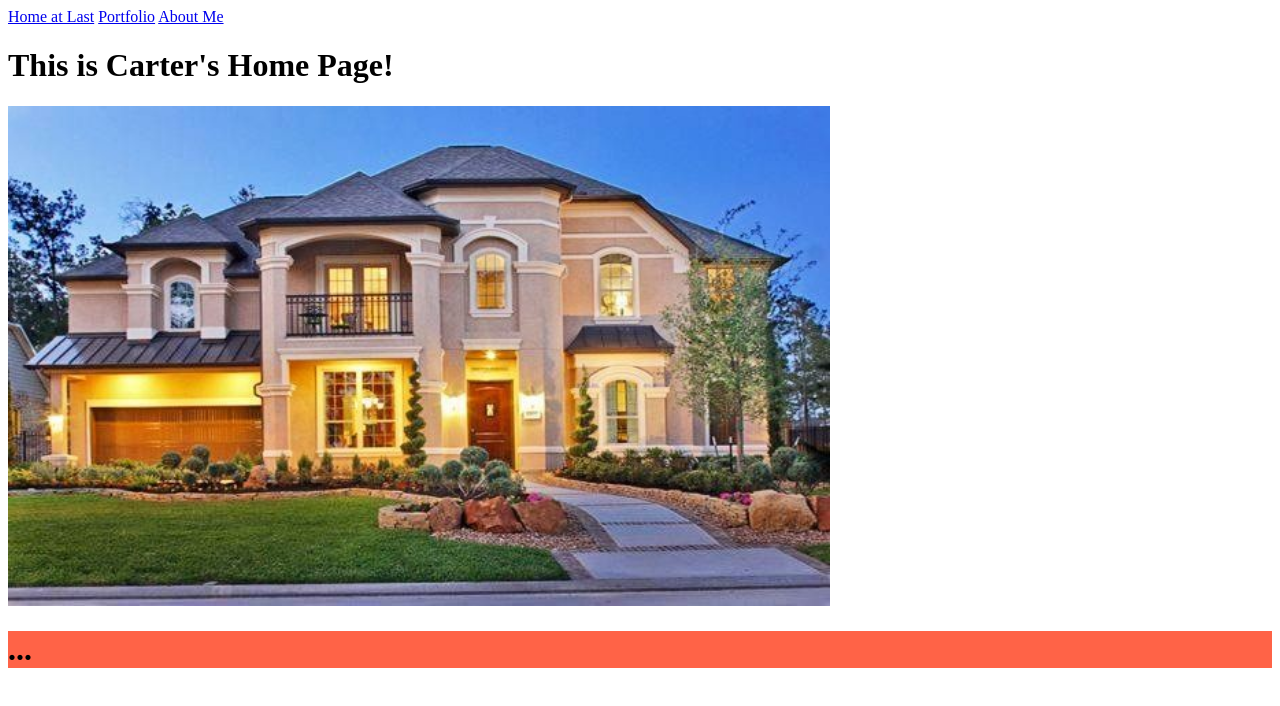
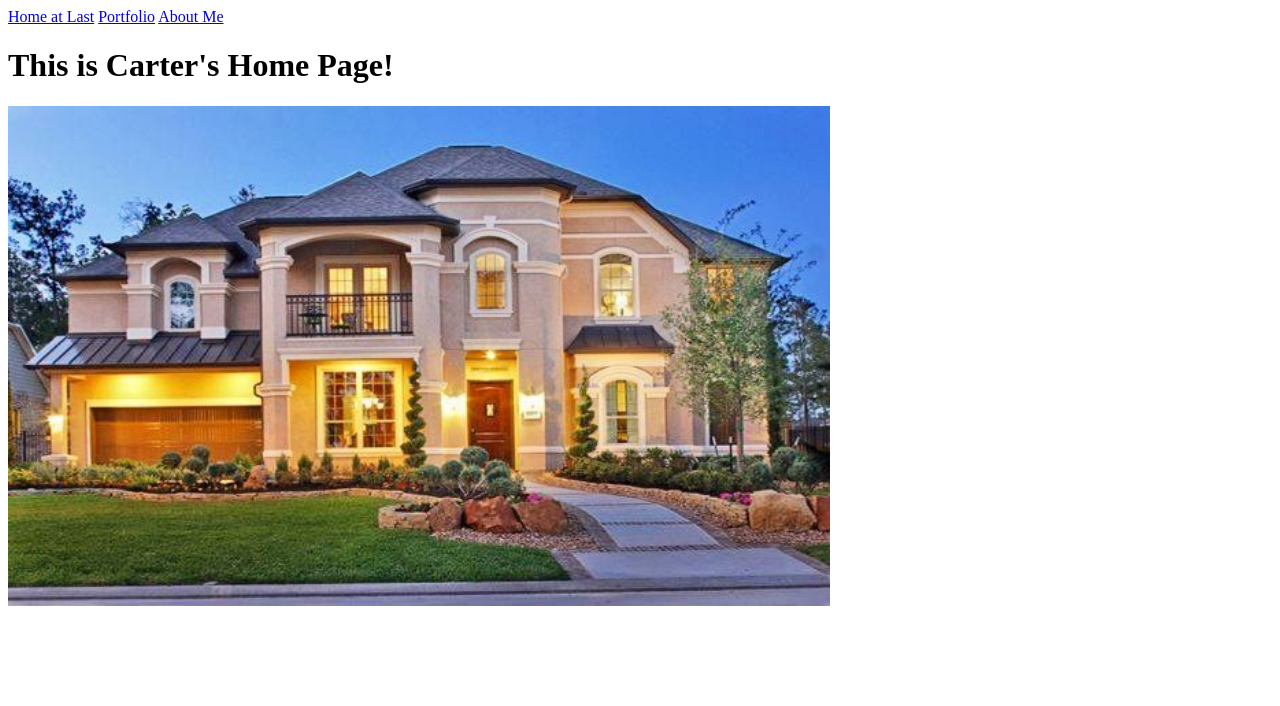
Before and after one commit to cartercorzine/CSP2020, a plain HTML site: page index.html in a window 1280 px wide. Drawn offline with Linux system fonts and the light colour scheme.

Commit message:
Update index.html

```diff
--- a/index.html
+++ b/index.html
@@ -10,6 +10,6 @@
     <a href="aboutme.html">About Me</a>
     <h1>This is Carter's Home Page!</h1>
     <img src="House Image.jpg" height="500">
-    <h1 style="background-color:rgb(255, 99, 71);">...</h1>
+
   </body>
 </html>
```
